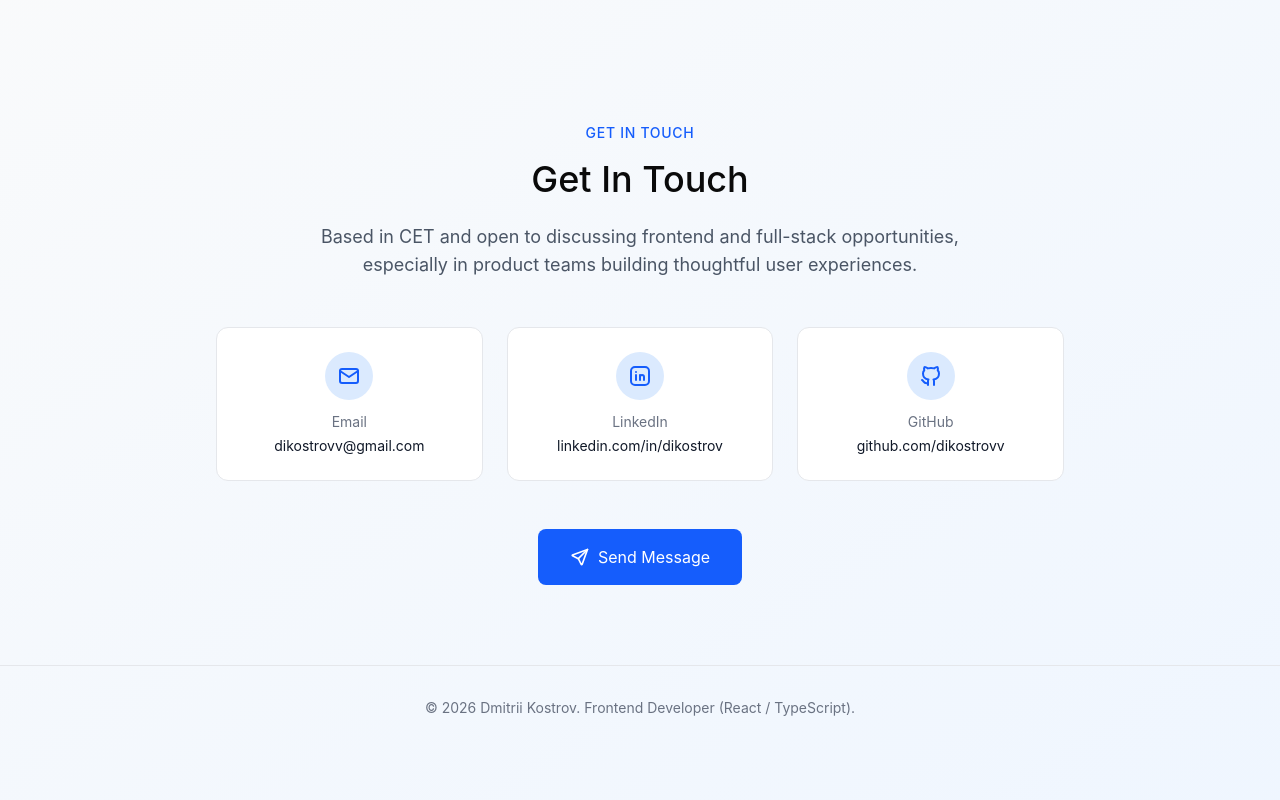
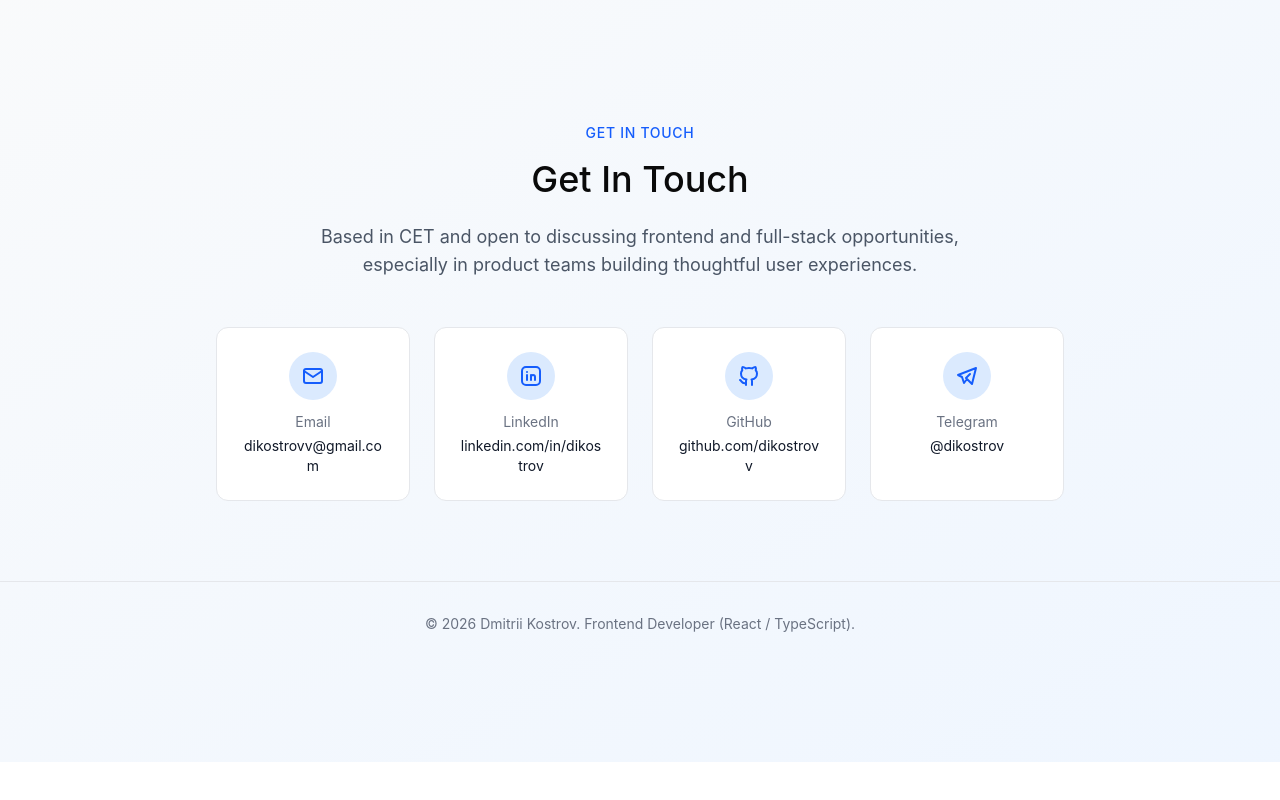
Before and after one commit to dikostrovv/personal-website, a React (Vite) app: page / in a window 1280 px wide. Shown: the part 4901-5701 px from the top of the page. After the commit the page ends 5663 px from the top, so only its background shows below. Built offline with nearby package versions, Linux system fonts and the light colour scheme.

Commit message:
telegram contact

```diff
--- a/src/app/components/ContactSection.tsx
+++ b/src/app/components/ContactSection.tsx
@@ -1,4 +1,4 @@
-import { IconBrandGithub, IconBrandLinkedin, IconMail, IconSend } from '@tabler/icons-react';
+import { IconBrandGithub, IconBrandLinkedin, IconBrandTelegram, IconMail } from '@tabler/icons-react';
 import { motion } from 'motion/react';
 import { useInView } from './hooks/useInView';
 
@@ -21,6 +21,12 @@ const contactLinks = [
     value: 'github.com/dikostrovv',
     href: 'https://github.com/dikostrovv',
   },
+  {
+    icon: IconBrandTelegram,
+    label: 'Telegram',
+    value: '@dikostrov',
+    href: 'https://t.me/dikostrov',
+  },
 ];
 
 export function ContactSection() {
@@ -42,7 +48,7 @@ export function ContactSection() {
             Based in CET and open to discussing frontend and full-stack opportunities, especially in product teams building thoughtful user experiences.
           </p>
 
-          <div className="grid sm:grid-cols-2 md:grid-cols-3 gap-4 sm:gap-6 mb-8 sm:mb-12">
+          <div className="grid sm:grid-cols-2 md:grid-cols-4 gap-4 sm:gap-6">
             {contactLinks.map((contact, index) => {
               const Icon = contact.icon;
               return (
@@ -71,17 +77,6 @@ export function ContactSection() {
               );
             })}
           </div>
-
-          <motion.a
-            href="mailto:dikostrovv@gmail.com"
-            initial={{ opacity: 0, y: 20 }}
-            animate={isInView ? { opacity: 1, y: 0 } : {}}
-            transition={{ delay: 0.4 }}
-            className="inline-flex items-center gap-2 px-6 sm:px-8 py-3 sm:py-4 bg-blue-600 text-white rounded-lg hover:bg-blue-700 transition-all hover:shadow-xl hover:-translate-y-0.5 text-sm sm:text-base"
-          >
-            <IconSend className="w-4 h-4 sm:w-5 sm:h-5" />
-            Send Message
-          </motion.a>
         </motion.div>
       </div>
 
```
